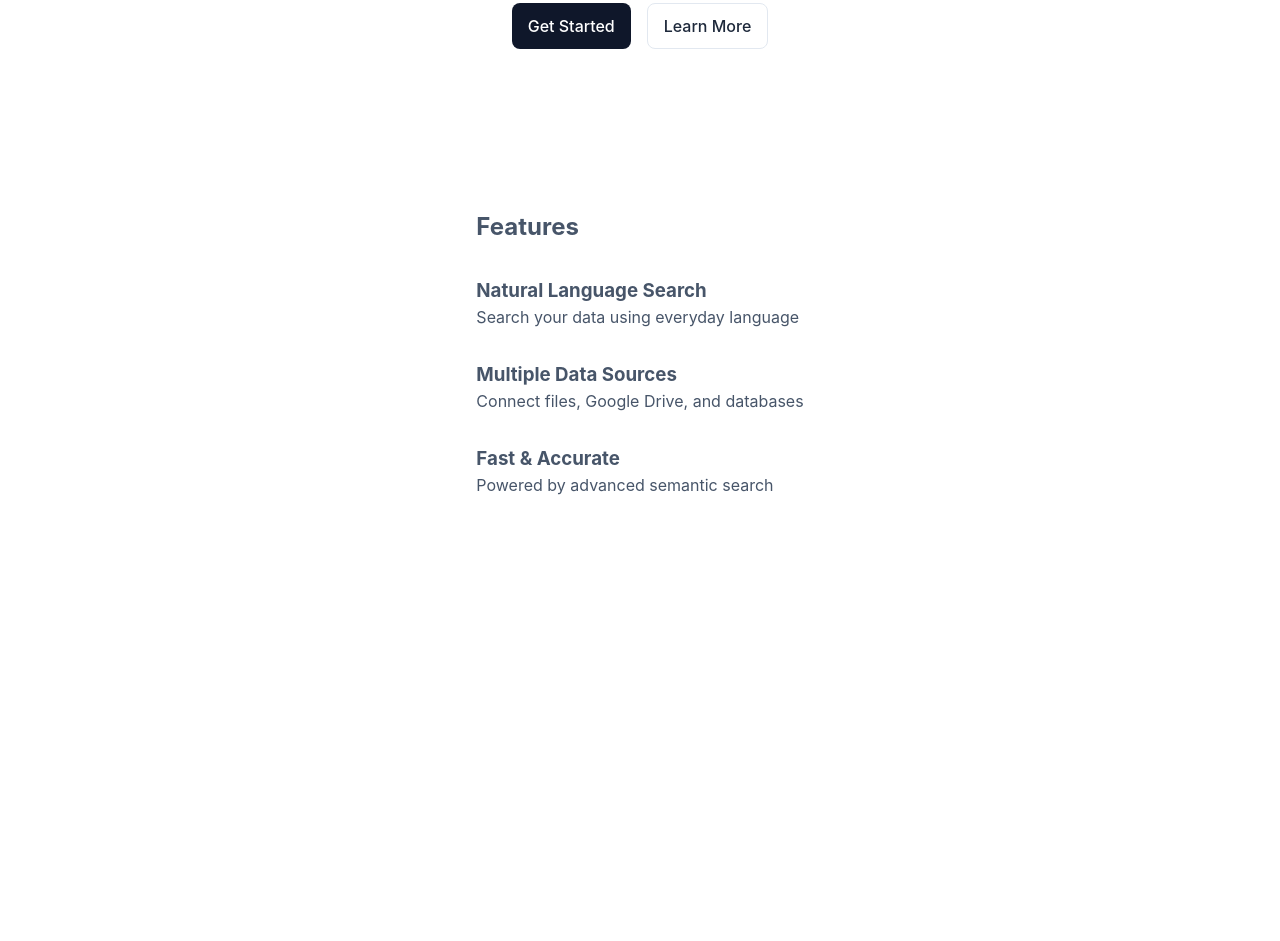
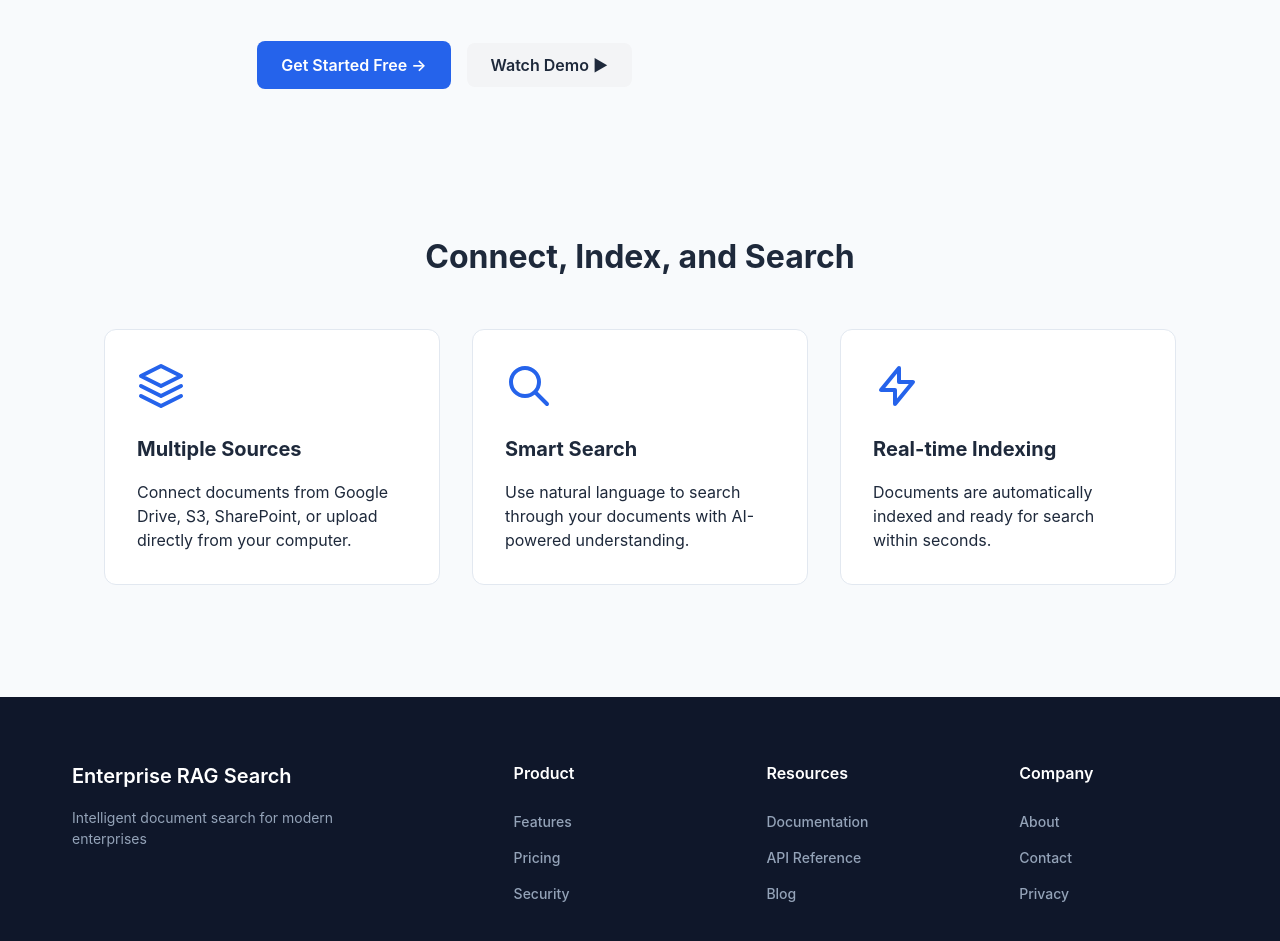
Before and after one commit to SimonVutov/aiApp, a React (Vite) app in the folder test4/my-vite-app/: page / in a window 1280 px wide. Shown: the part 433-1374 px from the top of the page. Before the commit the page ends 1026 px from the top, so only its background shows below. Built offline with nearby package versions, Linux system fonts and the light colour scheme.

Commit message:
improved landing page
improved landing page

```diff
--- a/test4/my-vite-app/src/App.jsx
+++ b/test4/my-vite-app/src/App.jsx
@@ -13,7 +13,7 @@ function App() {
       <div className="app-wrapper">
         <nav className="navbar">
           <div className="navbar-content">
-            <Link to="/" className="logo">DataSearch</Link>
+            <Link to="/" className="logo">Enterprise RAG Search</Link>
             <div className="nav-links">
               <Link to="/connect">Connect</Link>
               <Link to="/search">Search</Link>
@@ -32,6 +32,46 @@ function App() {
             <Route path="/signup" element={<SignUp />} />
           </Routes>
         </main>
+
+        <footer className="footer">
+          <div className="footer-content">
+            <div className="footer-brand">
+              <div className="footer-logo">
+                <span>Enterprise RAG Search</span>
+              </div>
+              <p className="footer-description">
+                Intelligent document search for modern enterprises
+              </p>
+            </div>
+
+            <div className="footer-column">
+              <h3>Product</h3>
+              <ul className="footer-links">
+                <li><Link to="/features">Features</Link></li>
+                <li><Link to="/pricing">Pricing</Link></li>
+                <li><Link to="/security">Security</Link></li>
+              </ul>
+            </div>
+
+            <div className="footer-column">
+              <h3>Resources</h3>
+              <ul className="footer-links">
+                <li><Link to="/documentation">Documentation</Link></li>
+                <li><Link to="/api">API Reference</Link></li>
+                <li><Link to="/blog">Blog</Link></li>
+              </ul>
+            </div>
+
+            <div className="footer-column">
+              <h3>Company</h3>
+              <ul className="footer-links">
+                <li><Link to="/about">About</Link></li>
+                <li><Link to="/contact">Contact</Link></li>
+                <li><Link to="/privacy">Privacy</Link></li>
+              </ul>
+            </div>
+          </div>
+        </footer>
       </div>
     </Router>
   );
--- a/test4/my-vite-app/src/components/HomePage.jsx
+++ b/test4/my-vite-app/src/components/HomePage.jsx
@@ -4,29 +4,50 @@ import { Link } from 'react-router-dom';
 function HomePage() {
     return (
         <div className="container">
+            {/* Hero Section */}
             <section className="hero">
-                <h1>Semantic Search for Your Data</h1>
-                <p>Connect your data sources and search through them using natural language.</p>
+                <h1>Intelligent Document Search<br />Powered by RAG</h1>
+                <p>Connect your documents from multiple sources and search through them with AI-powered semantic understanding.</p>
                 <div className="hero-buttons">
-                    <Link to="/signup" className="button button-primary">Get Started</Link>
-                    <Link to="/connect" className="button button-secondary">Learn More</Link>
+                    <Link to="/signup" className="button button-primary">
+                        Get Started Free →
+                    </Link>
+                    <button className="button button-secondary">
+                        Watch Demo ▶
+                    </button>
                 </div>
             </section>
 
+            {/* Features Section */}
             <section className="features">
-                <h2>Features</h2>
+                <h2>Connect, Index, and Search</h2>
                 <div className="feature-grid">
                     <div className="feature-card">
-                        <h3>Natural Language Search</h3>
-                        <p>Search your data using everyday language</p>
+                        <div className="feature-icon">
+                            <svg viewBox="0 0 24 24" fill="none" stroke="currentColor" className="icon">
+                                <path d="M12 2L2 7l10 5 10-5-10-5zM2 17l10 5 10-5M2 12l10 5 10-5" strokeWidth="2" strokeLinecap="round" strokeLinejoin="round" />
+                            </svg>
+                        </div>
+                        <h3>Multiple Sources</h3>
+                        <p>Connect documents from Google Drive, S3, SharePoint, or upload directly from your computer.</p>
                     </div>
                     <div className="feature-card">
-                        <h3>Multiple Data Sources</h3>
-                        <p>Connect files, Google Drive, and databases</p>
+                        <div className="feature-icon">
+                            <svg viewBox="0 0 24 24" fill="none" stroke="currentColor" className="icon">
+                                <path d="M21 21l-6-6m2-5a7 7 0 11-14 0 7 7 0 0114 0z" strokeWidth="2" strokeLinecap="round" strokeLinejoin="round" />
+                            </svg>
+                        </div>
+                        <h3>Smart Search</h3>
+                        <p>Use natural language to search through your documents with AI-powered understanding.</p>
                     </div>
                     <div className="feature-card">
-                        <h3>Fast & Accurate</h3>
-                        <p>Powered by advanced semantic search</p>
+                        <div className="feature-icon">
+                            <svg viewBox="0 0 24 24" fill="none" stroke="currentColor" className="icon">
+                                <path d="M13 10V3L4 14h7v7l9-11h-7z" strokeWidth="2" strokeLinecap="round" strokeLinejoin="round" />
+                            </svg>
+                        </div>
+                        <h3>Real-time Indexing</h3>
+                        <p>Documents are automatically indexed and ready for search within seconds.</p>
                     </div>
                 </div>
             </section>
--- a/test4/my-vite-app/src/styles/global.css
+++ b/test4/my-vite-app/src/styles/global.css
@@ -1,8 +1,8 @@
 :root {
-    --primary-color: #0f172a;
+    --primary-color: #2563eb;
     --secondary-color: #1e40af;
-    --background-color: #ffffff;
-    --text-color: #475569;
+    --background-color: #f8fafc;
+    --text-color: #1e293b;
     --card-background: #ffffff;
     --border-color: #e2e8f0;
     --gray-light: #f3f4f6;
@@ -11,8 +11,6 @@
     --transition: all 0.3s ease;
     --container-padding: 2rem;
     --section-spacing: 4rem;
-    --heading-color: #1e293b;
-    --button-radius: 8px;
 }
 
 /* Reset all default margins and paddings */
@@ -36,18 +34,16 @@ body,
 body {
     background-color: var(--background-color);
     color: var(--text-color);
-    font-family: Inter, -apple-system, BlinkMacSystemFont, sans-serif;
+    font-family: -apple-system, BlinkMacSystemFont, 'Segoe UI', Roboto, Oxygen, Ubuntu, Cantarell, sans-serif;
     min-width: 100%;
     overflow-x: hidden;
-    line-height: 1.5;
 }
 
 /* Ensure app wrapper takes full width */
 .app-wrapper {
+    min-height: 100vh;
     display: flex;
     flex-direction: column;
-    min-height: 100vh;
-    width: 100%;
 }
 
 /* Layout */
@@ -65,8 +61,8 @@ body {
 /* Navigation */
 .navbar {
     width: 100%;
-    background-color: white;
-    border-bottom: 1px solid var(--border-color);
+    background-color: var(--card-background);
+    box-shadow: 0 1px 3px rgba(0, 0, 0, 0.1);
     padding: 1rem 0;
 }
 
@@ -80,12 +76,9 @@ body {
 }
 
 .logo {
-    display: flex;
-    align-items: center;
-    gap: 0.75rem;
-    color: var(--heading-color);
+    font-size: 1.5rem;
     font-weight: 600;
-    font-size: 1.25rem;
+    color: var(--primary-color);
     text-decoration: none;
 }
 
@@ -96,9 +89,14 @@ body {
 }
 
 .nav-links a {
+    text-decoration: none;
     color: var(--text-color);
-    text-decoration: none;
     font-weight: 500;
+    transition: color 0.2s;
+}
+
+.nav-links a:hover {
+    color: var(--primary-color);
 }
 
 .nav-links a.button {
@@ -108,6 +106,7 @@ body {
 
 /* Main Content Area */
 main {
+    flex: 1;
     width: 100%;
     min-height: calc(100vh - 4rem);
     /* Subtract navbar height */
@@ -118,43 +117,78 @@ main {
 
 /* Hero Section */
 .hero {
-    text-align: center;
-    padding: var(--section-spacing) 0;
+    padding: 6rem 0 4rem;
     max-width: 800px;
-    margin: 6rem auto;
-    padding: 0 2rem;
+    margin: 0 auto;
+    text-align: left;
 }
 
 .hero h1 {
     font-size: 3.5rem;
-    line-height: 1.1;
+    line-height: 1.2;
+    margin-bottom: 1.5rem;
     color: var(--heading-color);
     font-weight: 600;
-    margin-bottom: 1.5rem;
 }
 
 .hero p {
     font-size: 1.25rem;
     color: var(--text-color);
     margin-bottom: 2.5rem;
+    line-height: 1.5;
+    max-width: 600px;
 }
 
 .hero-buttons {
     display: flex;
     gap: 1rem;
-    justify-content: center;
+    align-items: center;
 }
 
 /* Features Section */
 .features {
-    padding: var(--section-spacing) 0;
+    padding: 5rem 0;
+}
+
+.features h2 {
+    text-align: center;
+    font-size: 2rem;
+    color: var(--heading-color);
+    margin-bottom: 3rem;
 }
 
 .feature-grid {
     display: grid;
-    grid-template-columns: repeat(auto-fit, minmax(280px, 1fr));
+    grid-template-columns: repeat(3, 1fr);
     gap: 2rem;
-    margin-top: 2rem;
+    max-width: 1200px;
+    margin: 0 auto;
+    padding: 0 2rem;
+}
+
+.feature-card {
+    background: white;
+    padding: 2rem;
+    border-radius: 12px;
+    border: 1px solid var(--border-color);
+}
+
+.feature-icon {
+    width: 48px;
+    height: 48px;
+    margin-bottom: 1.5rem;
+    color: var(--primary-color);
+}
+
+.feature-card h3 {
+    font-size: 1.25rem;
+    color: var(--heading-color);
+    margin-bottom: 1rem;
+}
+
+.feature-card p {
+    color: var(--text-color);
+    line-height: 1.5;
 }
 
 /* Cards and Components */
@@ -167,33 +201,31 @@ main {
 }
 
 .button {
-    display: inline-flex;
-    align-items: center;
-    padding: 0.625rem 1rem;
-    border-radius: var(--button-radius);
-    font-weight: 500;
+    padding: 0.75rem 1.5rem;
+    border: none;
+    border-radius: 0.5rem;
+    font-size: 1rem;
+    font-weight: 600;
+    cursor: pointer;
     transition: all 0.2s;
-    text-decoration: none;
 }
 
 .button-primary {
     background-color: var(--primary-color);
     color: white;
-    border: none;
 }
 
 .button-primary:hover {
-    opacity: 0.9;
+    background-color: var(--secondary-color);
 }
 
 .button-secondary {
-    background-color: transparent;
-    color: var(--heading-color);
-    border: 1px solid var(--border-color);
+    background-color: var(--gray-light);
+    color: var(--text-color);
 }
 
 .button-secondary:hover {
-    background-color: #f8fafc;
+    background-color: #e5e7eb;
 }
 
 /* Forms */
@@ -318,39 +350,24 @@ main {
 }
 
 /* Responsive Design */
+@media (max-width: 1024px) {
+    .feature-grid {
+        grid-template-columns: repeat(2, 1fr);
+    }
+}
+
 @media (max-width: 768px) {
-    :root {
-        --container-padding: 1rem;
-        --section-spacing: 3rem;
-    }
-
-    .nav-links {
-        gap: 1rem;
-    }
-
-    .hero {
-        padding: var(--section-spacing) var(--container-padding);
-    }
-
-    .search-form {
-        flex-direction: column;
-    }
-
-    .button {
-        width: 100%;
-        text-align: center;
-    }
-
     .hero h1 {
         font-size: 2.5rem;
     }
 
-    .hero p {
-        font-size: 1.125rem;
+    .feature-grid {
+        grid-template-columns: 1fr;
     }
 
-    .navbar-content {
-        padding: 0 1rem;
+    .source-grid {
+        grid-template-columns: repeat(2, 1fr);
+        gap: 2rem;
     }
 }
 
@@ -569,3 +586,115 @@ h2 {
     margin: 1rem 0;
     font-style: italic;
 }
+
+.search-header {
+    text-align: center;
+    margin-bottom: 3rem;
+}
+
+.search-stats {
+    display: flex;
+    justify-content: center;
+    gap: 3rem;
+    margin-top: 2rem;
+}
+
+.stat-item {
+    display: flex;
+    flex-direction: column;
+    align-items: center;
+}
+
+.stat-value {
+    font-size: 1.5rem;
+    font-weight: 600;
+    color: var(--heading-color);
+}
+
+.stat-label {
+    font-size: 0.875rem;
+    color: var(--text-color);
+    margin-top: 0.25rem;
+}
+
+.results-summary {
+    color: var(--text-color);
+    margin-bottom: 1.5rem;
+    font-size: 0.875rem;
+}
+
+/* Footer Styles */
+.footer {
+    background-color: #0f172a;
+    color: #94a3b8;
+    padding: 4rem 0;
+    width: 100%;
+    margin-top: auto;
+}
+
+.footer-content {
+    max-width: 1200px;
+    margin: 0 auto;
+    padding: 0 2rem;
+    display: grid;
+    grid-template-columns: 2fr repeat(3, 1fr);
+    gap: 4rem;
+}
+
+.footer-brand {
+    max-width: 300px;
+}
+
+.footer-logo {
+    display: flex;
+    align-items: center;
+    gap: 0.75rem;
+    color: white;
+    font-weight: 600;
+    font-size: 1.25rem;
+    margin-bottom: 1rem;
+}
+
+.footer-description {
+    font-size: 0.875rem;
+    line-height: 1.5;
+    margin-bottom: 1rem;
+}
+
+.footer-column h3 {
+    color: white;
+    font-size: 1rem;
+    font-weight: 600;
+    margin-bottom: 1.5rem;
+}
+
+.footer-links {
+    list-style: none;
+    padding: 0;
+}
+
+.footer-links li {
+    margin-bottom: 0.75rem;
+}
+
+.footer-links a {
+    color: #94a3b8;
+    text-decoration: none;
+    font-size: 0.875rem;
+    transition: color 0.2s;
+}
+
+.footer-links a:hover {
+    color: white;
+}
+
+@media (max-width: 768px) {
+    .footer-content {
+        grid-template-columns: 1fr;
+        gap: 2rem;
+    }
+
+    .footer-brand {
+        max-width: 100%;
+    }
+}
```
